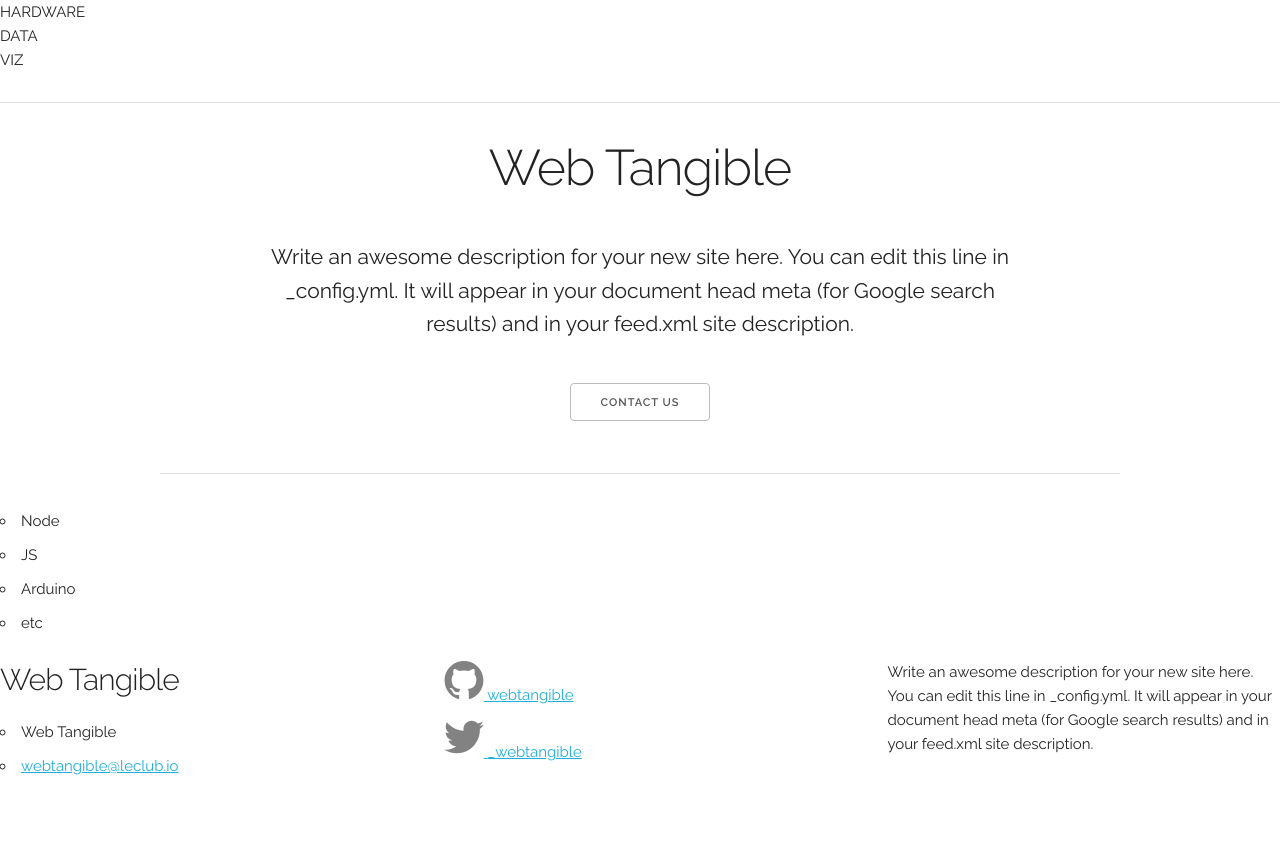
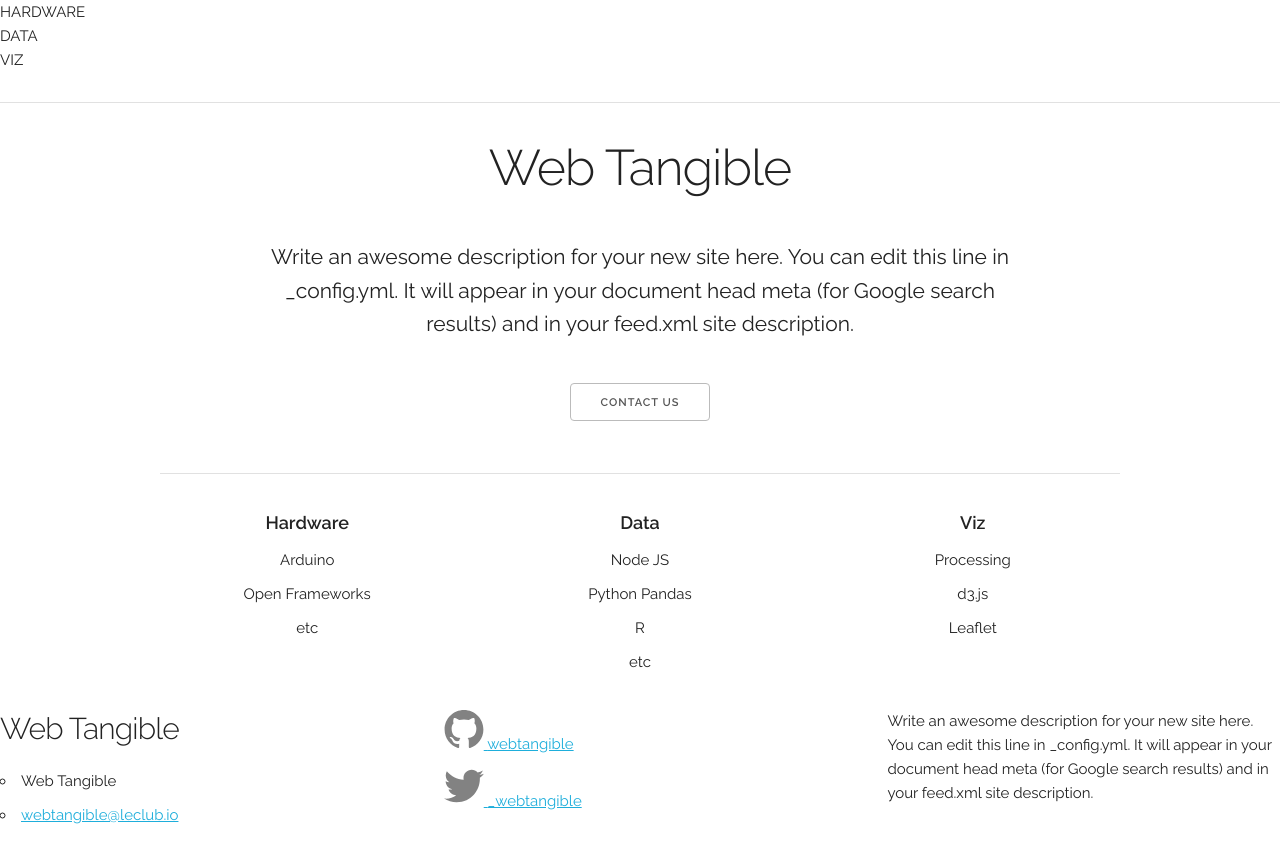
Before and after one commit to madeout/webtangible, a Jekyll site: the page built from index.md, in a window 1280 px wide. Shown: the top 863 px of the page. Built offline with Jekyll 4.4.1, drawn with Linux system fonts in a browser that asks for light colours.

Commit message:
cleaner list style

```diff
--- a/_includes/home/list_tech.html
+++ b/_includes/home/list_tech.html
@@ -1,6 +1,23 @@
-<ul>
-  <li>Node</li>
-  <li>JS</li>
-  <li>Arduino</li>
-  <li>etc</li>
-</ul>
+<div class="row" id="tech-list">
+  <ul class="four columns">
+    <li class="list-header">Hardware</li>
+    <li>Arduino</li>
+    <li>Open Frameworks</li>
+    <li>etc</li>
+  </ul>
+
+  <ul class="four columns">
+    <li class="list-header">Data</li>
+    <li>Node JS</li>
+    <li>Python Pandas</li>
+    <li>R</li>
+    <li>etc</li>
+  </ul>
+
+  <ul class="four columns">
+    <li class="list-header">Viz</li>
+    <li>Processing</li>
+    <li>d3.js</li>
+    <li>Leaflet</li>
+  </ul>
+</div>
--- a/_layouts/home.html
+++ b/_layouts/home.html
@@ -18,7 +18,9 @@
   <hr>
 </div>
 
+<div class="container home">
   {% include home/list_tech.html %}
+</div>
 
   {% include footer.html %}
 <script src="{{ "/js/d3.v3.js" | prepend: site.baseurl }}" charset="utf-8"></script>
--- a/_sass/_home.scss
+++ b/_sass/_home.scss
@@ -13,7 +13,16 @@
     margin: 2em auto;
   }
 
-
+  #tech-list {
+    text-align: center;
+    ul {
+      list-style: none;
+      li.list-header {
+        font-weight: bolder;
+        font-size: 1.2em;
+      }
+    }
+  }
 
 
 }
```
